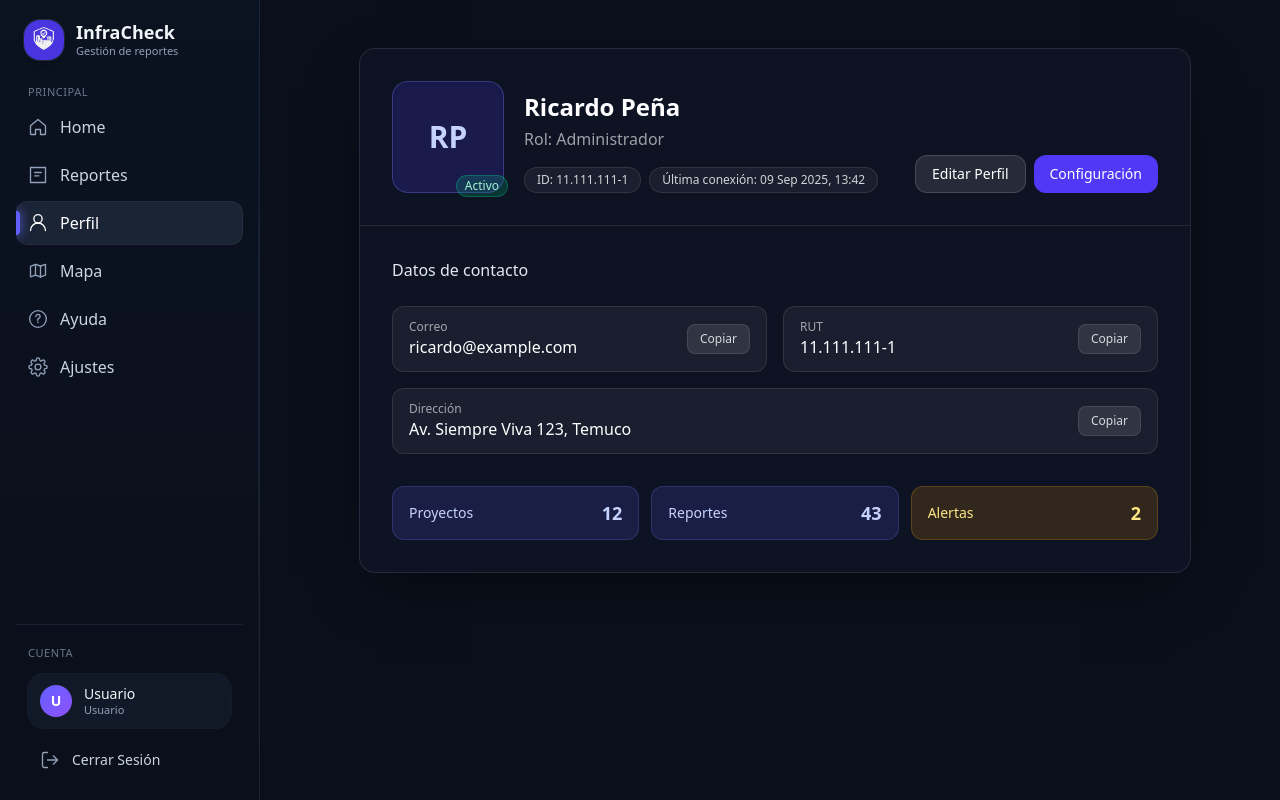
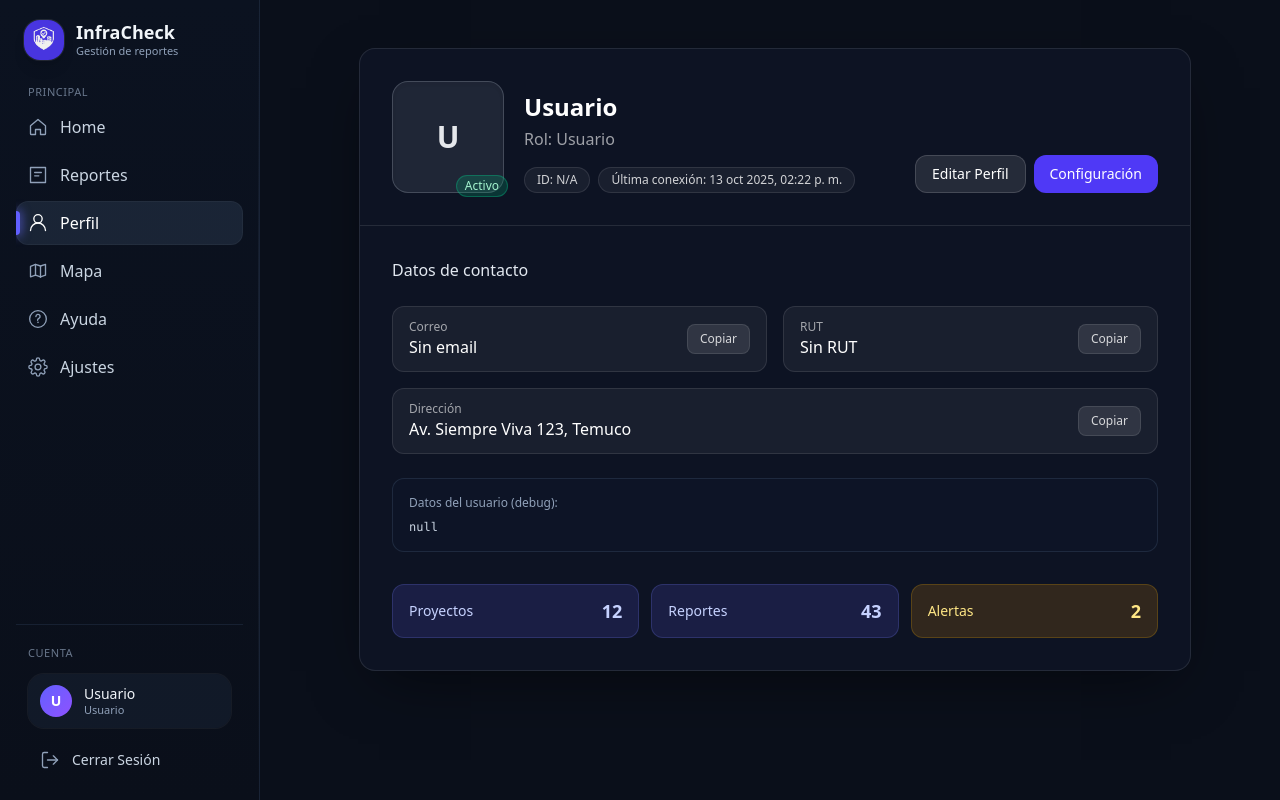
Before and after one commit to DiegoCuriqueo/INFRACHECK_WEB_T.INTEGRACION2, a React (Vite) app in the folder infracheck/: page /user/perfil in a window 1280 px wide. Built offline with nearby package versions, Linux system fonts and the light colour scheme; no server answers.

Commit message:
Perfiles
Se muestran la informacion del perfil, falta el dato del email, se consultara al otro grupo para arreglar eso

```diff
--- a/infracheck/src/pages/admin/profileADM.jsx
+++ b/infracheck/src/pages/admin/profileADM.jsx
@@ -1,25 +1,37 @@
 import React, { useMemo, useState } from "react";
+import { useAuth } from "../../contexts/AuthContext";
 import AdminLayout from "../../layout/AdminLayout";
 
-export default function ProfileAU() {
-  const user = {
-    nombre: "Ricardo Peña",
-    email: "ricardo@example.com",
-    rut: "11.111.111-1",
-    direccion: "Av. Siempre Viva 123, Temuco",
-    rol: "Administrador",
+export default function ProfileADM() {
+  const { user } = useAuth();
+
+  // Datos del usuario con fallbacks
+  const userData = {
+    nombre: user?.username || "Administrador",
+    email: user?.email || "Sin email",
+    rut: user?.rut || "Sin RUT",
+    direccion: "Av. Siempre Viva 123, Temuco", // Este dato no viene de la API
+    rol: user?.rous_nombre || "Administrador",
     estado: "Activo",
-    ultimaConexion: "09 Sep 2025, 13:42",
+    ultimaConexion: new Date().toLocaleString('es-CL', {
+      day: '2-digit',
+      month: 'short',
+      year: 'numeric',
+      hour: '2-digit',
+      minute: '2-digit'
+    }),
   };
 
   const iniciales = useMemo(() => {
-    return user.nombre
+    if (!userData.nombre || userData.nombre === "Administrador") return "A";
+
+    return userData.nombre
       .split(" ")
       .map((p) => p[0])
       .slice(0, 2)
       .join("")
       .toUpperCase();
-  }, [user.nombre]);
+  }, [userData.nombre]);
 
   const [copiado, setCopiado] = useState("");
 
@@ -28,8 +40,20 @@ export default function ProfileAU() {
       await navigator.clipboard.writeText(text);
       setCopiado(field);
       setTimeout(() => setCopiado(""), 1200);
-    } catch {}
+    } catch (err) {
+      console.error('Error al copiar:', err);
+    }
   };
+
+  // Color del rol según tipo
+  const rolColor = useMemo(() => {
+    switch(user?.rous_id) {
+      case 1: return "bg-purple-500/20 border-purple-400/30 text-purple-200"; // Admin
+      case 2: return "bg-blue-500/20 border-blue-400/30 text-blue-200";       // Municipal
+      case 3: return "bg-emerald-500/20 border-emerald-400/30 text-emerald-200"; // Usuario
+      default: return "bg-indigo-600/20 border-indigo-400/30 text-indigo-200";
+    }
+  }, [user?.rous_id]);
 
   return (
     <AdminLayout>
@@ -43,24 +67,24 @@ export default function ProfileAU() {
           <div className="p-6 sm:p-8 border-b border-white/10">
             <div className="flex flex-col sm:flex-row items-center sm:items-end gap-5">
               <div className="relative">
-                <div className="h-24 w-24 sm:h-28 sm:w-28 rounded-2xl bg-indigo-600/20 border border-indigo-400/30 grid place-items-center text-indigo-200 text-3xl font-semibold shadow-inner">
+                <div className={`h-24 w-24 sm:h-28 sm:w-28 rounded-2xl ${rolColor} border grid place-items-center text-3xl font-semibold shadow-inner`}>
                   {iniciales}
                 </div>
                 <span className="absolute -bottom-1 -right-1 px-2 py-0.5 rounded-full text-xs bg-emerald-500/20 border border-emerald-400/30 text-emerald-200">
-                  {user.estado}
+                  {userData.estado}
                 </span>
               </div>
 
               <div className="flex-1 text-center sm:text-left">
-                <h1 className="text-2xl font-semibold text-white">{user.nombre}</h1>
-                <p className="text-white/60 mt-1">Rol: {user.rol}</p>
+                <h1 className="text-2xl font-semibold text-white">{userData.nombre}</h1>
+                <p className="text-white/60 mt-1">Rol: {userData.rol}</p>
 
                 <div className="mt-4 flex flex-wrap items-center gap-2 justify-center sm:justify-start">
                   <span className="px-3 py-1 rounded-full text-xs bg-white/5 border border-white/10 text-white/80">
-                    ID: {user.rut}
+                    ID: {user?.user_id || 'N/A'}
                   </span>
                   <span className="px-3 py-1 rounded-full text-xs bg-white/5 border border-white/10 text-white/80">
-                    Última conexión: {user.ultimaConexion}
+                    Última conexión: {userData.ultimaConexion}
                   </span>
                 </div>
               </div>
@@ -83,30 +107,40 @@ export default function ProfileAU() {
             <div className="grid sm:grid-cols-2 gap-4">
               <InfoRow
                 label="Correo"
-                value={user.email}
-                onCopy={() => copy(user.email, "email")}
+                value={userData.email}
+                onCopy={() => copy(userData.email, "email")}
                 copied={copiado === "email"}
               />
               <InfoRow
                 label="RUT"
-                value={user.rut}
-                onCopy={() => copy(user.rut, "rut")}
+                value={userData.rut}
+                onCopy={() => copy(userData.rut, "rut")}
                 copied={copiado === "rut"}
               />
               <InfoRow
                 label="Dirección"
-                value={user.direccion}
+                value={userData.direccion}
                 className="sm:col-span-2"
-                onCopy={() => copy(user.direccion, "dir")}
+                onCopy={() => copy(userData.direccion, "dir")}
                 copied={copiado === "dir"}
               />
             </div>
 
-            {/* Quick stats */}
+            {/* User Data Debug (solo en desarrollo) */}
+            {process.env.NODE_ENV === 'development' && (
+              <div className="mt-6 p-4 rounded-xl bg-slate-900/50 border border-slate-700/50">
+                <p className="text-xs text-slate-400 mb-2">Datos del usuario (debug):</p>
+                <pre className="text-xs text-slate-300 overflow-auto">
+                  {JSON.stringify(user, null, 2)}
+                </pre>
+              </div>
+            )}
+
+            {/* Quick stats - Admin tiene acceso a todo */}
             <div className="grid sm:grid-cols-3 gap-3 pt-2">
-              <StatCard title="Proyectos" value="12" />
-              <StatCard title="Reportes" value="43" />
-              <StatCard title="Alertas" value="2" tone="warn" />
+              <StatCard title="Usuarios" value="156" />
+              <StatCard title="Reportes" value="892" />
+              <StatCard title="Alertas" value="7" tone="warn" />
             </div>
           </div>
         </div>
@@ -125,13 +159,13 @@ function InfoRow({ label, value, onCopy, copied, className = "" }) {
         className
       }
     >
-      <div>
+      <div className="min-w-0 flex-1">
         <p className="text-xs text-white/60">{label}</p>
-        <p className="text-white">{value}</p>
+        <p className="text-white truncate">{value}</p>
       </div>
       <button
         onClick={onCopy}
-        className="text-xs px-3 py-1.5 rounded-lg bg-white/10 hover:bg-white/15 border border-white/10 text-white/80 transition"
+        className="text-xs px-3 py-1.5 rounded-lg bg-white/10 hover:bg-white/15 border border-white/10 text-white/80 transition flex-shrink-0"
         title="Copiar"
       >
         {copied ? "¡Copiado!" : "Copiar"}
--- a/infracheck/src/pages/autority/profileAU.jsx
+++ b/infracheck/src/pages/autority/profileAU.jsx
@@ -1,25 +1,37 @@
 import React, { useMemo, useState } from "react";
+import { useAuth } from "../../contexts/AuthContext";
 import AutorityLayout from "../../layout/AutorityLayout";
 
 export default function ProfileAU() {
-  const user = {
-    nombre: "Ricardo Peña",
-    email: "ricardo@example.com",
-    rut: "11.111.111-1",
-    direccion: "Av. Siempre Viva 123, Temuco",
-    rol: "Administrador",
+  const { user } = useAuth();
+
+  // Datos del usuario con fallbacks
+  const userData = {
+    nombre: user?.username || "Municipal",
+    email: user?.email || "Sin email",
+    rut: user?.rut || "Sin RUT",
+    direccion: "Av. Siempre Viva 123, Temuco", // Este dato no viene de la API
+    rol: user?.rous_nombre || "Autoridad",
     estado: "Activo",
-    ultimaConexion: "09 Sep 2025, 13:42",
+    ultimaConexion: new Date().toLocaleString('es-CL', {
+      day: '2-digit',
+      month: 'short',
+      year: 'numeric',
+      hour: '2-digit',
+      minute: '2-digit'
+    }),
   };
 
   const iniciales = useMemo(() => {
-    return user.nombre
+    if (!userData.nombre || userData.nombre === "Municipal") return "M";
+
+    return userData.nombre
       .split(" ")
       .map((p) => p[0])
       .slice(0, 2)
       .join("")
       .toUpperCase();
-  }, [user.nombre]);
+  }, [userData.nombre]);
 
   const [copiado, setCopiado] = useState("");
 
@@ -28,8 +40,20 @@ export default function ProfileAU() {
       await navigator.clipboard.writeText(text);
       setCopiado(field);
       setTimeout(() => setCopiado(""), 1200);
-    } catch {}
+    } catch (err) {
+      console.error('Error al copiar:', err);
+    }
   };
+
+  // Color del rol según tipo
+  const rolColor = useMemo(() => {
+    switch(user?.rous_id) {
+      case 1: return "bg-purple-500/20 border-purple-400/30 text-purple-200"; // Admin
+      case 2: return "bg-blue-500/20 border-blue-400/30 text-blue-200";       // Municipal
+      case 3: return "bg-emerald-500/20 border-emerald-400/30 text-emerald-200"; // Usuario
+      default: return "bg-indigo-600/20 border-indigo-400/30 text-indigo-200";
+    }
+  }, [user?.rous_id]);
 
   return (
     <AutorityLayout>
@@ -43,24 +67,24 @@ export default function ProfileAU() {
           <div className="p-6 sm:p-8 border-b border-white/10">
             <div className="flex flex-col sm:flex-row items-center sm:items-end gap-5">
               <div className="relative">
-                <div className="h-24 w-24 sm:h-28 sm:w-28 rounded-2xl bg-indigo-600/20 border border-indigo-400/30 grid place-items-center text-indigo-200 text-3xl font-semibold shadow-inner">
+                <div className={`h-24 w-24 sm:h-28 sm:w-28 rounded-2xl ${rolColor} border grid place-items-center text-3xl font-semibold shadow-inner`}>
                   {iniciales}
                 </div>
                 <span className="absolute -bottom-1 -right-1 px-2 py-0.5 rounded-full text-xs bg-emerald-500/20 border border-emerald-400/30 text-emerald-200">
-                  {user.estado}
+                  {userData.estado}
                 </span>
               </div>
 
               <div className="flex-1 text-center sm:text-left">
-                <h1 className="text-2xl font-semibold text-white">{user.nombre}</h1>
-                <p className="text-white/60 mt-1">Rol: {user.rol}</p>
+                <h1 className="text-2xl font-semibold text-white">{userData.nombre}</h1>
+                <p className="text-white/60 mt-1">Rol: {userData.rol}</p>
 
                 <div className="mt-4 flex flex-wrap items-center gap-2 justify-center sm:justify-start">
                   <span className="px-3 py-1 rounded-full text-xs bg-white/5 border border-white/10 text-white/80">
-                    ID: {user.rut}
+                    ID: {user?.user_id || 'N/A'}
                   </span>
                   <span className="px-3 py-1 rounded-full text-xs bg-white/5 border border-white/10 text-white/80">
-                    Última conexión: {user.ultimaConexion}
+                    Última conexión: {userData.ultimaConexion}
                   </span>
                 </div>
               </div>
@@ -83,30 +107,40 @@ export default function ProfileAU() {
             <div className="grid sm:grid-cols-2 gap-4">
               <InfoRow
                 label="Correo"
-                value={user.email}
-                onCopy={() => copy(user.email, "email")}
+                value={userData.email}
+                onCopy={() => copy(userData.email, "email")}
                 copied={copiado === "email"}
               />
               <InfoRow
                 label="RUT"
-                value={user.rut}
-                onCopy={() => copy(user.rut, "rut")}
+                value={userData.rut}
+                onCopy={() => copy(userData.rut, "rut")}
                 copied={copiado === "rut"}
               />
               <InfoRow
                 label="Dirección"
-                value={user.direccion}
+                value={userData.direccion}
                 className="sm:col-span-2"
-                onCopy={() => copy(user.direccion, "dir")}
+                onCopy={() => copy(userData.direccion, "dir")}
                 copied={copiado === "dir"}
               />
             </div>
 
+            {/* User Data Debug (solo en desarrollo) */}
+            {process.env.NODE_ENV === 'development' && (
+              <div className="mt-6 p-4 rounded-xl bg-slate-900/50 border border-slate-700/50">
+                <p className="text-xs text-slate-400 mb-2">Datos del usuario (debug):</p>
+                <pre className="text-xs text-slate-300 overflow-auto">
+                  {JSON.stringify(user, null, 2)}
+                </pre>
+              </div>
+            )}
+
             {/* Quick stats */}
             <div className="grid sm:grid-cols-3 gap-3 pt-2">
-              <StatCard title="Proyectos" value="12" />
-              <StatCard title="Reportes" value="43" />
-              <StatCard title="Alertas" value="2" tone="warn" />
+              <StatCard title="Proyectos" value="8" />
+              <StatCard title="Reportes" value="27" />
+              <StatCard title="Alertas" value="1" tone="warn" />
             </div>
           </div>
         </div>
@@ -125,13 +159,13 @@ function InfoRow({ label, value, onCopy, copied, className = "" }) {
         className
       }
     >
-      <div>
+      <div className="min-w-0 flex-1">
         <p className="text-xs text-white/60">{label}</p>
-        <p className="text-white">{value}</p>
+        <p className="text-white truncate">{value}</p>
       </div>
       <button
         onClick={onCopy}
-        className="text-xs px-3 py-1.5 rounded-lg bg-white/10 hover:bg-white/15 border border-white/10 text-white/80 transition"
+        className="text-xs px-3 py-1.5 rounded-lg bg-white/10 hover:bg-white/15 border border-white/10 text-white/80 transition flex-shrink-0"
         title="Copiar"
       >
         {copied ? "¡Copiado!" : "Copiar"}
--- a/infracheck/src/pages/user/PerfilUser.jsx
+++ b/infracheck/src/pages/user/PerfilUser.jsx
@@ -1,25 +1,37 @@
 import React, { useMemo, useState } from "react";
+import { useAuth } from "../../contexts/AuthContext";
 import UserLayout from "../../layout/UserLayout";
 
 export default function PERFILUSER() {
-  const user = {
-    nombre: "Ricardo Peña",
-    email: "ricardo@example.com",
-    rut: "11.111.111-1",
-    direccion: "Av. Siempre Viva 123, Temuco",
-    rol: "Administrador",
+  const { user } = useAuth();
+
+  // Datos del usuario con fallbacks
+  const userData = {
+    nombre: user?.username || "Usuario",
+    email: user?.email || "Sin email",
+    rut: user?.rut || "Sin RUT",
+    direccion: "Av. Siempre Viva 123, Temuco", // Este dato no viene de la API
+    rol: user?.rous_nombre || "Usuario",
     estado: "Activo",
-    ultimaConexion: "09 Sep 2025, 13:42",
+    ultimaConexion: new Date().toLocaleString('es-CL', {
+      day: '2-digit',
+      month: 'short',
+      year: 'numeric',
+      hour: '2-digit',
+      minute: '2-digit'
+    }),
   };
 
   const iniciales = useMemo(() => {
-    return user.nombre
+    if (!userData.nombre || userData.nombre === "Usuario") return "U";
+
+    return userData.nombre
       .split(" ")
       .map((p) => p[0])
       .slice(0, 2)
       .join("")
       .toUpperCase();
-  }, [user.nombre]);
+  }, [userData.nombre]);
 
   const [copiado, setCopiado] = useState("");
 
@@ -28,8 +40,20 @@ export default function PERFILUSER() {
       await navigator.clipboard.writeText(text);
       setCopiado(field);
       setTimeout(() => setCopiado(""), 1200);
-    } catch {}
+    } catch (err) {
+      console.error('Error al copiar:', err);
+    }
   };
+
+  // Color del rol según tipo
+  const rolColor = useMemo(() => {
+    switch(user?.rous_id) {
+      case 1: return "bg-purple-500/20 border-purple-400/30 text-purple-200"; // Admin
+      case 2: return "bg-blue-500/20 border-blue-400/30 text-blue-200";       // Municipal
+      case 3: return "bg-emerald-500/20 border-emerald-400/30 text-emerald-200"; // Usuario
+      default: return "bg-gray-500/20 border-gray-400/30 text-gray-200";
+    }
+  }, [user?.rous_id]);
 
   return (
     <UserLayout>
@@ -43,24 +67,24 @@ export default function PERFILUSER() {
           <div className="p-6 sm:p-8 border-b border-white/10">
             <div className="flex flex-col sm:flex-row items-center sm:items-end gap-5">
               <div className="relative">
-                <div className="h-24 w-24 sm:h-28 sm:w-28 rounded-2xl bg-indigo-600/20 border border-indigo-400/30 grid place-items-center text-indigo-200 text-3xl font-semibold shadow-inner">
+                <div className={`h-24 w-24 sm:h-28 sm:w-28 rounded-2xl ${rolColor} border grid place-items-center text-3xl font-semibold shadow-inner`}>
                   {iniciales}
                 </div>
                 <span className="absolute -bottom-1 -right-1 px-2 py-0.5 rounded-full text-xs bg-emerald-500/20 border border-emerald-400/30 text-emerald-200">
-                  {user.estado}
+                  {userData.estado}
                 </span>
               </div>
 
               <div className="flex-1 text-center sm:text-left">
-                <h1 className="text-2xl font-semibold text-white">{user.nombre}</h1>
-                <p className="text-white/60 mt-1">Rol: {user.rol}</p>
+                <h1 className="text-2xl font-semibold text-white">{userData.nombre}</h1>
+                <p className="text-white/60 mt-1">Rol: {userData.rol}</p>
 
                 <div className="mt-4 flex flex-wrap items-center gap-2 justify-center sm:justify-start">
                   <span className="px-3 py-1 rounded-full text-xs bg-white/5 border border-white/10 text-white/80">
-                    ID: {user.rut}
+                    ID: {user?.user_id || 'N/A'}
                   </span>
                   <span className="px-3 py-1 rounded-full text-xs bg-white/5 border border-white/10 text-white/80">
-                    Última conexión: {user.ultimaConexion}
+                    Última conexión: {userData.ultimaConexion}
                   </span>
                 </div>
               </div>
@@ -83,24 +107,34 @@ export default function PERFILUSER() {
             <div className="grid sm:grid-cols-2 gap-4">
               <InfoRow
                 label="Correo"
-                value={user.email}
-                onCopy={() => copy(user.email, "email")}
+                value={userData.email}
+                onCopy={() => copy(userData.email, "email")}
                 copied={copiado === "email"}
               />
               <InfoRow
                 label="RUT"
-                value={user.rut}
-                onCopy={() => copy(user.rut, "rut")}
+                value={userData.rut}
+                onCopy={() => copy(userData.rut, "rut")}
                 copied={copiado === "rut"}
               />
               <InfoRow
                 label="Dirección"
-                value={user.direccion}
+                value={userData.direccion}
                 className="sm:col-span-2"
-                onCopy={() => copy(user.direccion, "dir")}
+                onCopy={() => copy(userData.direccion, "dir")}
                 copied={copiado === "dir"}
               />
             </div>
+
+            {/* User Data Debug (solo en desarrollo) */}
+            {process.env.NODE_ENV === 'development' && (
+              <div className="mt-6 p-4 rounded-xl bg-slate-900/50 border border-slate-700/50">
+                <p className="text-xs text-slate-400 mb-2">Datos del usuario (debug):</p>
+                <pre className="text-xs text-slate-300 overflow-auto">
+                  {JSON.stringify(user, null, 2)}
+                </pre>
+              </div>
+            )}
 
             {/* Quick stats */}
             <div className="grid sm:grid-cols-3 gap-3 pt-2">
@@ -125,13 +159,13 @@ function InfoRow({ label, value, onCopy, copied, className = "" }) {
         className
       }
     >
-      <div>
+      <div className="min-w-0 flex-1">
         <p className="text-xs text-white/60">{label}</p>
-        <p className="text-white">{value}</p>
+        <p className="text-white truncate">{value}</p>
       </div>
       <button
         onClick={onCopy}
-        className="text-xs px-3 py-1.5 rounded-lg bg-white/10 hover:bg-white/15 border border-white/10 text-white/80 transition"
+        className="text-xs px-3 py-1.5 rounded-lg bg-white/10 hover:bg-white/15 border border-white/10 text-white/80 transition flex-shrink-0"
         title="Copiar"
       >
         {copied ? "¡Copiado!" : "Copiar"}
```
Also changed, not shown: infracheck/src/services/authService.js (+5 -5 lines).
